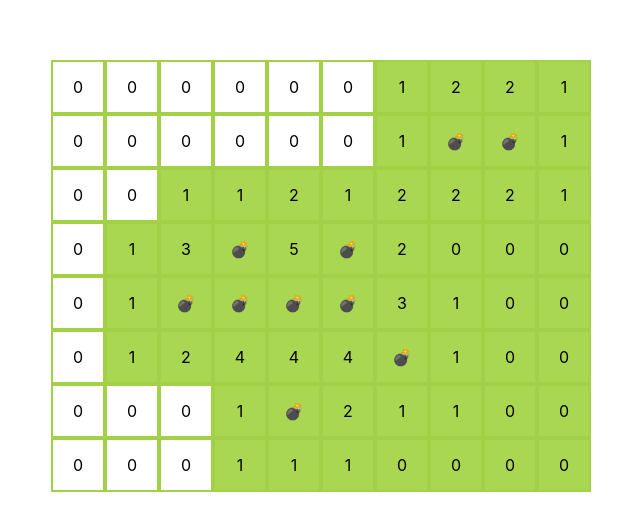
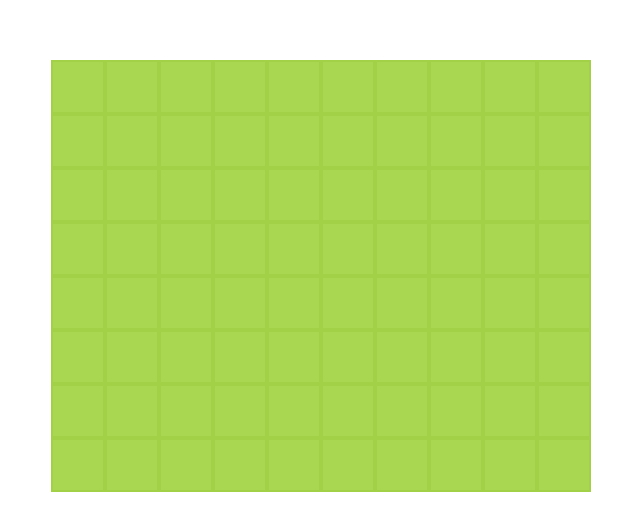
Before and after one commit to BriHan-Tech/Minesweeper, a React (Create React App) app: page / in a window 1280 px wide. Shown: the part 124-654 px from the top of the page, without its empty margins (319-959 px from the left). Built offline with nearby package versions, Linux system fonts and the light colour scheme.

Commit message:
🏢 - Separated logic out of components + ✨ - Added game over feature + ✨ - Added game init feature

```diff
--- a/src/components/Board/Board.tsx
+++ b/src/components/Board/Board.tsx
@@ -4,6 +4,8 @@ import Cell from "../Cell/Cell";
 import iCell from "../../models/iCell";
 
 import "./Board.scss";
+import boardSetup from "../../logic/boardSetup";
+import { clickedCellWithNumMinesZero } from "../../logic/gameLogic";
 
 const COLS = 10;
 const ROWS = 8;
@@ -12,142 +14,57 @@ const NUM_MINES = 10;
 const Board = () => {
   const [board, setBoard] = useState<iCell[][]>([]);
   const [gameOver, setGameOver] = useState<boolean>(false);
+  const [gameStart, setGameStart] = useState<boolean>(false);
 
-  console.log(board);
+  /**
+   * Called when a cell is clicked.
+   * Passed into Cell Component
+   *
+   * @param {iCell} cell - cell the user clicked on
+   */
+  const handleCellChange = (cell: iCell) => {
+    // Hard copy cell
+    let tmpCell = JSON.parse(JSON.stringify(cell));
 
-  const clickZero = (x: number, y: number) => {
-    setBoard((prev) => {
-      // Set up DFS
-      let tmp = [...prev];
-      let stack = [{ x: x, y: y }];
-      let history = new Set();
+    // If this is the first click of the game
+    if (gameStart == false) {
+      populateBoard(tmpCell.x, tmpCell.y);
+      setGameStart(true);
+      return;
+    }
 
-      // DFS
-      while (stack.length > 0) {
-        const pos = stack[0];
-        stack.shift();
+    // If userc clicks on mine
+    if (tmpCell.isMine == true) {
+      alert("Game Over!");
+      setGameOver(true);
+      return;
+    }
 
-        // If the position can be cleared and the position
-        // has not already been cleared
-        if (
-          pos.x >= 0 &&
-          pos.x < COLS &&
-          pos.y >= 0 &&
-          pos.y < ROWS &&
-          tmp[pos.x][pos.y].numMines <= 0 &&
-          !history.has(JSON.stringify(pos))
-        ) {
-          tmp[pos.x][pos.y].isClear = true;
-          history.add(JSON.stringify({ x: pos.x, y: pos.y }));
-
-          stack.push({ x: pos.x - 1, y: pos.y });
-          stack.push({ x: pos.x + 1, y: pos.y });
-          stack.push({ x: pos.x, y: pos.y - 1 });
-          stack.push({ x: pos.x, y: pos.y + 1 });
-        }
-      }
-      return tmp;
-    });
+    if (tmpCell.numMines == 0) {
+      setBoard((prev) =>
+        clickedCellWithNumMinesZero({ x: tmpCell.x, y: tmpCell.y }, prev)
+      );
+    } else {
+      setBoard((prev) => {
+        let tmpBoard = JSON.parse(JSON.stringify(prev));
+        tmpBoard[tmpCell.x][tmpCell.y] = tmpCell;
+        return tmpBoard;
+      });
+    }
   };
 
   /**
-   * Runs when the user clicks on the first cell.
+   * Populates the board with mines and labels the cells with
+   * number of mines that surround them.
+   * Called when user makes their first click
    *
    * @param initX - x position of first click
    * @param initY - y position of first click
    */
   const populateBoard = (initX: number, initY: number) => {
-    // 2D Array to keep track of Mines planted
-    let mineField: number[][] = Array(COLS)
-      .fill(0)
-      .map(() => Array(ROWS).fill(0));
-
-    // Set the mines to be platned
-    setMines(mineField, initX, initY);
-    countMines(mineField);
-
-    // Set mines on board
     setBoard((prev) => {
-      let tmp = [...prev];
-      tmp.map((col, i) =>
-        col.map((cell, j) => {
-          cell.numMines = mineField[i][j];
-          cell.isMine = mineField[i][j] >= 1000;
-          return cell;
-        })
-      );
-      return tmp;
+      return boardSetup(prev, NUM_MINES, { x: initX, y: initY });
     });
-
-    // Set the intitial click of the board
-    clickZero(initX, initY);
-  };
-
-  /**
-   * Goes around the minefield, assigning numbers to cells.
-   *
-   * @param {number[][]} mineField - 2D array that represents the minefield
-   */
-  const countMines = (mineField: number[][]) => {
-    // Find cells with mines
-    for (let i = 0; i < COLS; i++) {
-      for (let j = 0; j < ROWS; j++) {
-        // If Cell has mine
-        if (mineField[i][j] >= 1000) {
-          // Label the cells around it with mine count
-          for (let x = i - 1; x <= i + 1; x++) {
-            for (let y = j - 1; y <= j + 1; y++) {
-              if (x >= 0 && y >= 0 && x < COLS && y < ROWS) {
-                mineField[x][y]++;
-              }
-            }
-          }
-        }
-      }
-    }
-  };
-
-  /**
-   * Plants mines in the minefield appropriately.
-   * That means there is a 3-by-3 block around the user's first click
-   * where mines can not be planted.
-   *
-   * Cells with 1000 or over mean that there IS a mine there
-   *
-   * @param {number[][]} mineField - 2D array that represents minefield
-   * @param {number} initX  - x position of initial user click
-   * @param {number} initY  - y position of initial user click
-   */
-  const setMines = (mineField: number[][], initX: number, initY: number) => {
-    // Create a square around the initial click
-    // These cells, labeled -1 can NOT have a mine in them.
-    for (let i = initX - 2; i <= initX + 2; i++) {
-      for (let j = initY - 2; j <= initY + 2; j++) {
-        if (i >= 0 && j >= 0 && i < COLS && j < ROWS) {
-          mineField[i][j] = -1;
-        }
-      }
-    }
-
-    // Put mines in 2D Array
-    // Mines are symbolized with the number 1000
-    for (let i = 0; i < NUM_MINES; i++) {
-      let x: number = Math.floor(Math.random() * COLS);
-      let y: number = Math.floor(Math.random() * ROWS);
-
-      while (mineField[x][y] >= 1000 || mineField[x][y] === -1) {
-        x = Math.floor(Math.random() * COLS);
-        y = Math.floor(Math.random() * ROWS);
-      }
-      mineField[x][y] = 1000;
-    }
-
-    // Clean Up
-    for (let i = 0; i < COLS; i++) {
-      for (let j = 0; j < ROWS; j++) {
-        mineField[i][j] = Math.max(0, mineField[i][j]);
-      }
-    }
   };
 
   /**
@@ -167,14 +84,12 @@ const Board = () => {
               x: i,
               y: 0,
               isMine: false,
-              isClear: false,
+              isClicked: false,
               numMines: 0,
             })
             .map((cell, j) => ({ ...cell, y: j }))
         )
     );
-
-    populateBoard(0, 0);
   }, []);
 
   return (
@@ -183,7 +98,12 @@ const Board = () => {
         {board.map((col, i) => (
           <div className="col" key={i}>
             {col.map((cell, j) => (
-              <Cell {...cell} key={JSON.stringify(cell)} />
+              // Remember to pass in function here
+              <Cell
+                props={cell}
+                onCellChange={handleCellChange}
+                key={JSON.stringify(cell)}
+              />
             ))}
           </div>
         ))}
--- a/src/components/Cell/Cell.tsx
+++ b/src/components/Cell/Cell.tsx
@@ -3,18 +3,27 @@ import React, { useEffect, useState } from "react";
 import iCell from "../../models/iCell";
 import "./Cell.scss";
 
-const Cell = (props: iCell) => {
-  const [isClicked, setIsClicked] = useState<boolean>(true);
+/**
+ * Interface representing the argument object that is passed
+ * into this component
+ */
+interface Args {
+  props: iCell;
+  onCellChange: any;
+}
+
+const Cell = ({ props, onCellChange }: Args) => {
   const [isRightClicked, setIsRightClicked] = useState<boolean>(false);
 
   const handleClick = () => {
     if (isRightClicked) return;
-    setIsClicked(true);
+    props.isClicked = true;
+    onCellChange(props);
   };
 
   const handleRightClick = (e: any) => {
     e.preventDefault();
-    if (isClicked) return;
+    if (props.isClicked) return;
     setIsRightClicked((prev: boolean) => !prev);
   };
 
@@ -22,12 +31,16 @@ const Cell = (props: iCell) => {
     <div
       className="cell"
       style={{
-        backgroundColor: props.isClear ? "white" : "#AAD751",
+        backgroundColor: props.isClicked ? "white" : "#AAD751",
       }}
       onClick={handleClick}
       onContextMenu={handleRightClick}
     >
-      {isClicked && <span>{props.isMine ? "💣" : props.numMines}</span>}
+      {props.isClicked && (
+        <span>
+          {props.isMine ? "💣" : props.numMines > 0 ? props.numMines : ""}
+        </span>
+      )}
       {isRightClicked && <span>🚩</span>}
     </div>
   );
```
